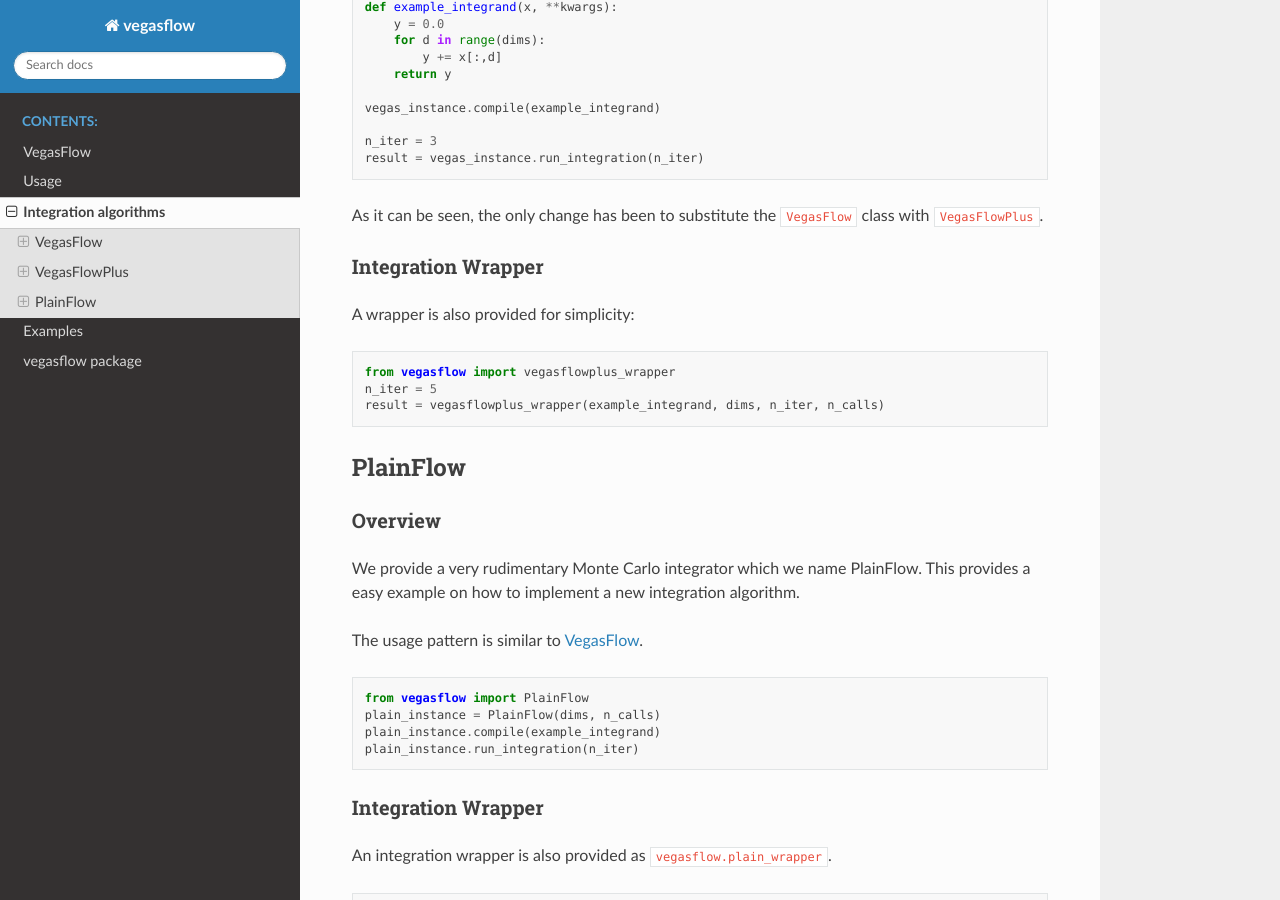
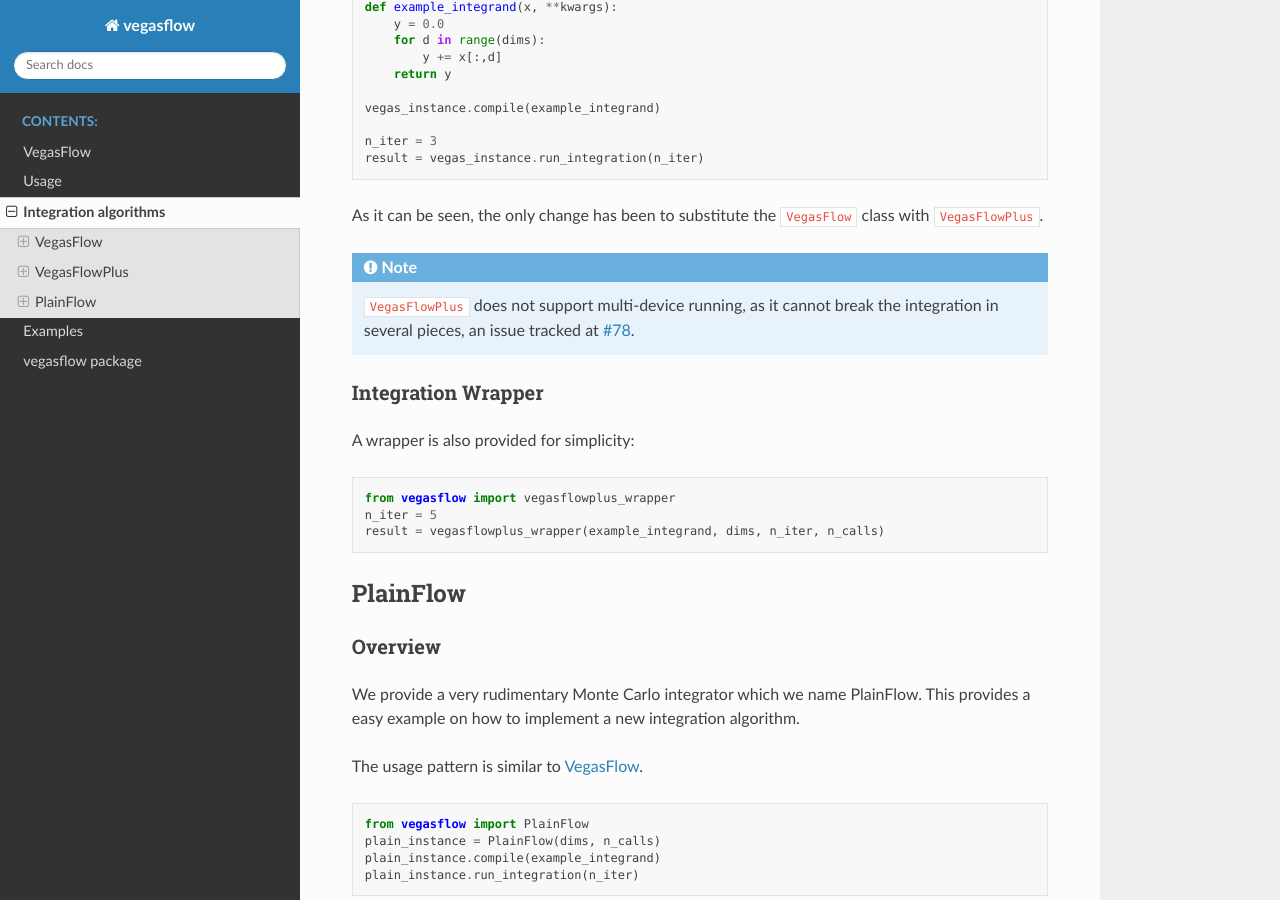
Before and after one commit to N3PDF/vegasflow, a Sphinx documentation site: the page built from doc/source/intalg.rst, in a window 1280 px wide and 900 px high, scrolled down 2396 px. Built offline with Sphinx 7.4.7 and the Read the Docs theme 2.0.0, drawn with Linux system fonts in a browser that asks for light colours.

Commit message:
add warning in the docs

```diff
--- a/doc/source/intalg.rst
+++ b/doc/source/intalg.rst
@@ -128,6 +128,8 @@ of ``VegasFlow``:
 As it can be seen, the only change has been to substitute the ``VegasFlow`` class
 with ``VegasFlowPlus``.
 
+.. note:: ``VegasFlowPlus`` does not support multi-device running, as it cannot break the integration in several pieces, an issue tracked at `#78 <https://github.com/N3PDF/vegasflow/issues/78>`_.
+
 Integration Wrapper
 ^^^^^^^^^^^^^^^^^^^
 
```
